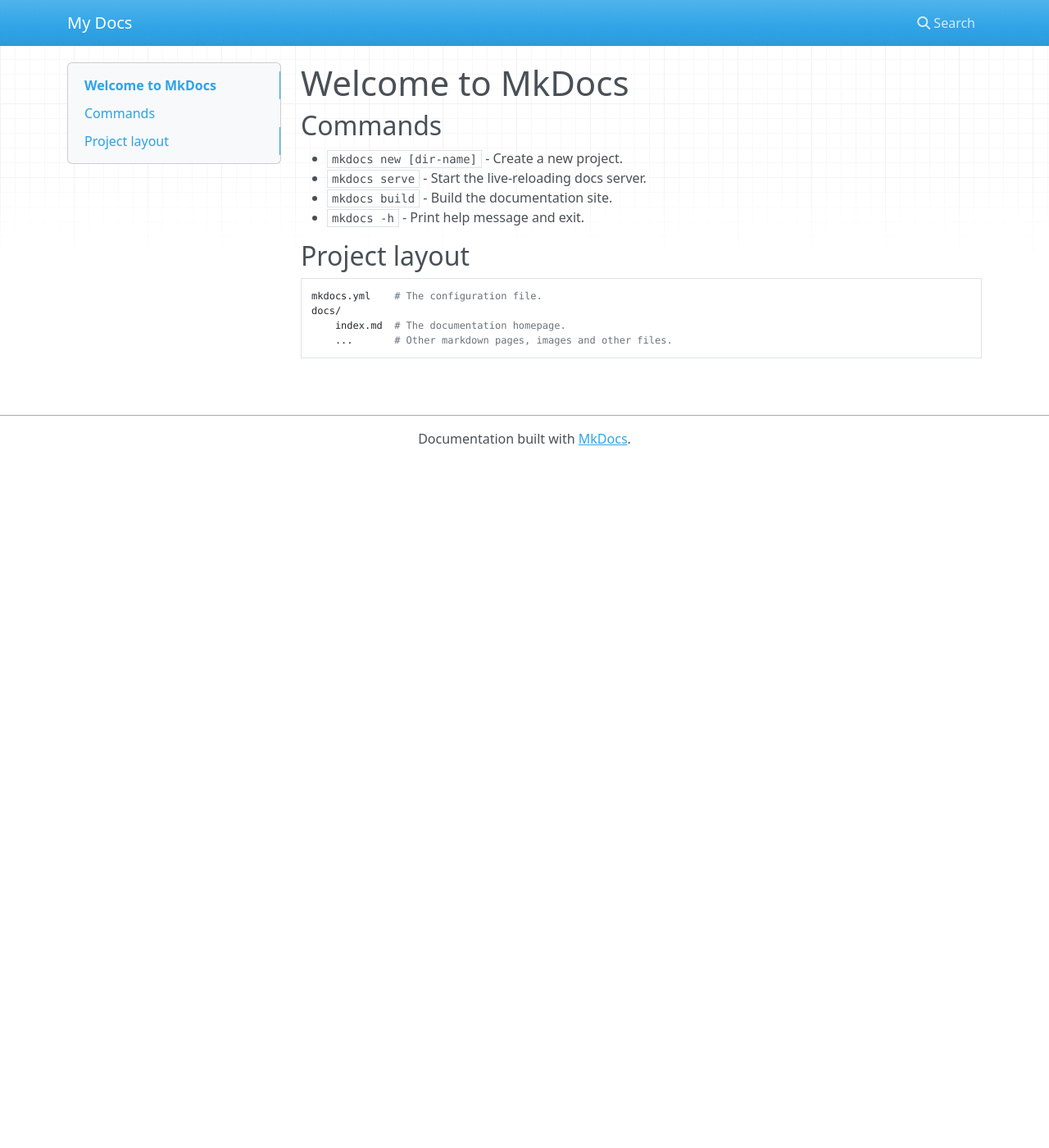
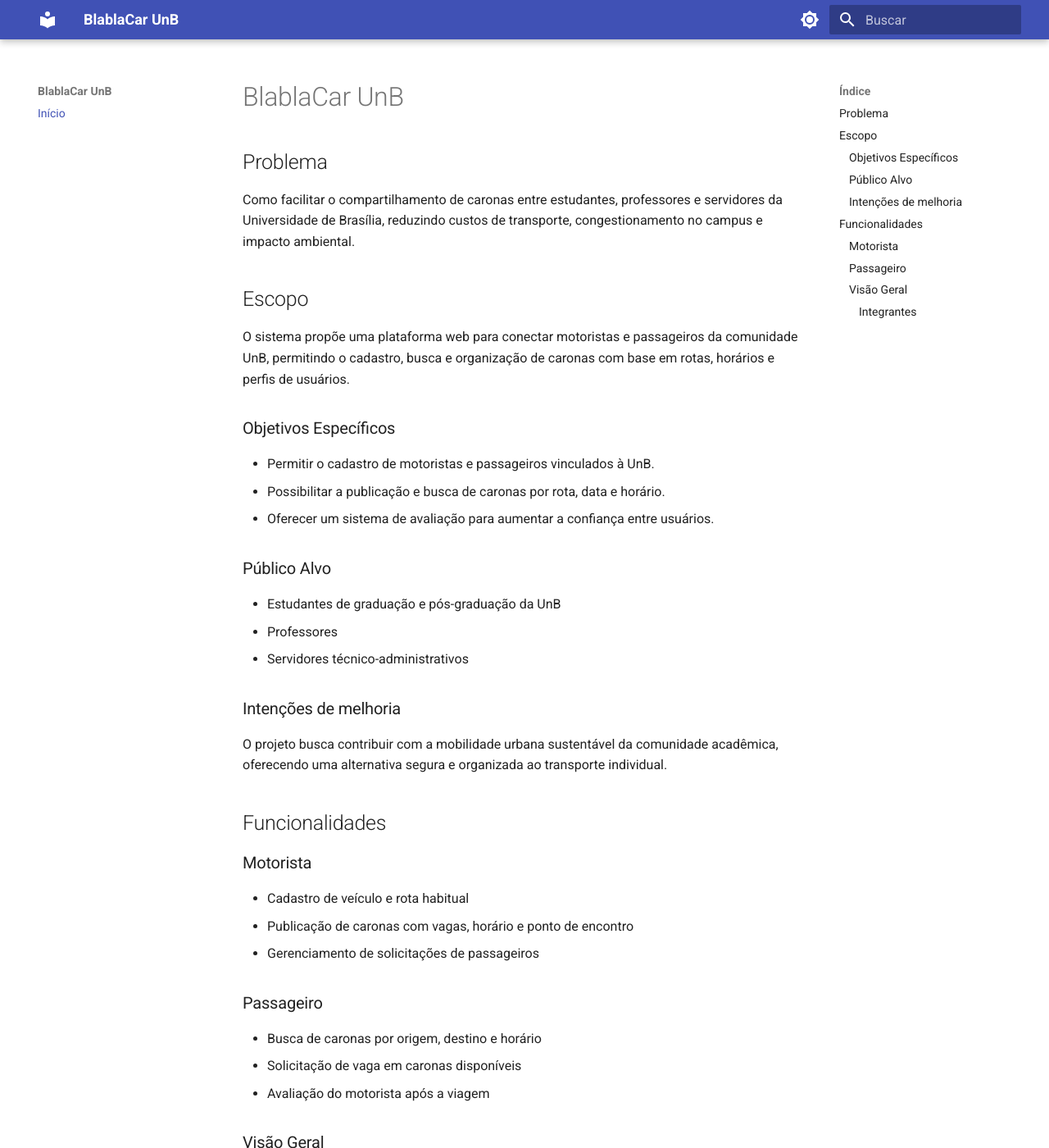
Before and after one commit to si-2026-1/blablaCar-UnB, an MkDocs documentation site: the page built from docs/index.md, in a window 1280 px wide and 1400 px high. Shown: the whole window at 82% size. Built offline with MkDocs 1.6.1 and Material for MkDocs 9.7.7, drawn with Linux system fonts in a browser that asks for light colours; nearby versions of some CDN libraries; some of the changed text lies outside the part shown.

Commit message:
feat: configura tema Material e conteudo inicial do projeto

```diff
--- a/docs/index.md
+++ b/docs/index.md
@@ -1,15 +1,47 @@
-# Welcome to MkDocs
+# BlablaCar UnB
 
-## Commands
+## Problema
 
-* `mkdocs new [dir-name]` - Create a new project.
-* `mkdocs serve` - Start the live-reloading docs server.
-* `mkdocs build` - Build the documentation site.
-* `mkdocs -h` - Print help message and exit.
+Como facilitar o compartilhamento de caronas entre estudantes, professores e servidores da Universidade de Brasília, reduzindo custos de transporte, congestionamento no campus e impacto ambiental.
 
-## Project layout
+## Escopo
 
-    mkdocs.yml    # The configuration file.
-    docs/
-        index.md  # The documentation homepage.
-        ...       # Other markdown pages, images and other files.
+O sistema propõe uma plataforma web para conectar motoristas e passageiros da comunidade UnB, permitindo o cadastro, busca e organização de caronas com base em rotas, horários e perfis de usuários.
+
+### Objetivos Específicos
+
+- Permitir o cadastro de motoristas e passageiros vinculados à UnB.
+- Possibilitar a publicação e busca de caronas por rota, data e horário.
+- Oferecer um sistema de avaliação para aumentar a confiança entre usuários.
+
+### Público Alvo
+
+- Estudantes de graduação e pós-graduação da UnB
+- Professores
+- Servidores técnico-administrativos
+
+### Intenções de melhoria
+
+O projeto busca contribuir com a mobilidade urbana sustentável da comunidade acadêmica, oferecendo uma alternativa segura e organizada ao transporte individual.
+
+## Funcionalidades
+
+### Motorista
+
+- Cadastro de veículo e rota habitual
+- Publicação de caronas com vagas, horário e ponto de encontro
+- Gerenciamento de solicitações de passageiros
+
+### Passageiro
+
+- Busca de caronas por origem, destino e horário
+- Solicitação de vaga em caronas disponíveis
+- Avaliação do motorista após a viagem
+
+### Visão Geral
+
+Sistema web responsivo, com autenticação de usuários, gestão de caronas e histórico de viagens.
+
+#### Integrantes
+
+- Luiz Felipe Bessa
--- a/mkdocs.yml
+++ b/mkdocs.yml
@@ -1 +1,45 @@
-site_name: My Docs
+site_name: BlablaCar UnB
+site_description: Sistema de caronas para a comunidade da Universidade de Brasília
+site_url: https://si-2026-1.github.io/blablaCar-UnB/
+
+theme:
+  name: material
+  language: pt
+  palette:
+    - scheme: default
+      primary: indigo
+      accent: indigo
+      toggle:
+        icon: material/brightness-7
+        name: Mudar para modo escuro
+    - scheme: slate
+      primary: indigo
+      accent: indigo
+      toggle:
+        icon: material/brightness-4
+        name: Mudar para modo claro
+  features:
+    - navigation.instant
+    - navigation.tracking
+    - navigation.top
+    - search.suggest
+    - search.highlight
+    - content.code.copy
+
+markdown_extensions:
+  - admonition
+  - attr_list
+  - md_in_html
+  - tables
+  - pymdownx.details
+  - pymdownx.superfences
+  - pymdownx.highlight:
+      anchor_linenums: true
+  - pymdownx.inlinehilite
+  - pymdownx.tabbed:
+      alternate_style: true
+  - toc:
+      permalink: true
+
+nav:
+  - Início: index.md
```
